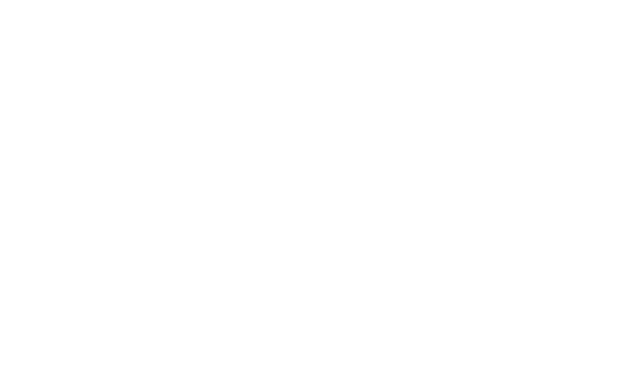
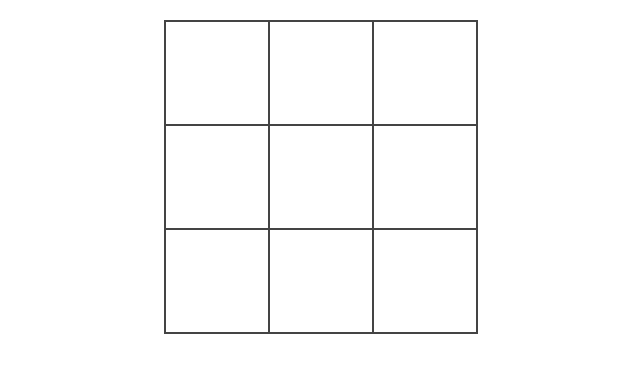
Before and after one commit to kilianheyne/tic-tac-toe, a plain HTML site: page index.html in a window 1280 px wide. Shown: the whole page, without its empty margins (319-959 px from the left). Drawn offline with Linux system fonts and the light colour scheme.

Commit message:
set up a render function and styling of the game

```diff
--- a/index.html
+++ b/index.html
@@ -7,9 +7,8 @@
 
     <link rel="stylesheet" href="style.css">
 </head>
-<body>
-
-
+<body onload="init()">
+    <div id="game-container"> </div>
 
 
     <script src="script.js"></script>
--- a/script.js
+++ b/script.js
@@ -0,0 +1,28 @@
+const board = [null, null, null, null, null, null, null, null, null];
+
+// Achtung - dieses Projekt ist in starker Zusammenarbeit mit ChatGPT entstanden. :)
+// Als Test für Prompt Engineering
+
+function init() {
+    render();
+}
+
+function render() {
+    const container = document.getElementById("game-container");
+
+    let html = "<table>";
+    for (let row = 0; row < 3; row++) {
+        html += "<tr>";
+        for (let col = 0; col < 3; col++) {
+            const index = row * 3 + col;
+            const cellValue = board[index];
+            html += `<td data-index="${index}">${
+                cellValue !== null ? cellValue : ""
+            }</td>`;
+        }
+        html += "</tr>";
+    }
+    html += "</table>";
+
+    container.innerHTML = html;
+}
--- a/style.css
+++ b/style.css
@@ -0,0 +1,23 @@
+#game-container table {
+    border-collapse: collapse;
+    margin: 20px auto;
+}
+
+#game-container td {
+    width: 100px;
+    height: 100px;
+    border: 2px solid #444;
+    text-align: center;
+    vertical-align: middle;
+    font-size: 2.5rem;
+    cursor: pointer;
+    transition: background-color 0.2s ease;
+}
+
+#game-container td:hover {
+    background-color: #f0f0f0;
+}
+
+#game-container td:active {
+    background-color: #e0e0e0;
+}
```
